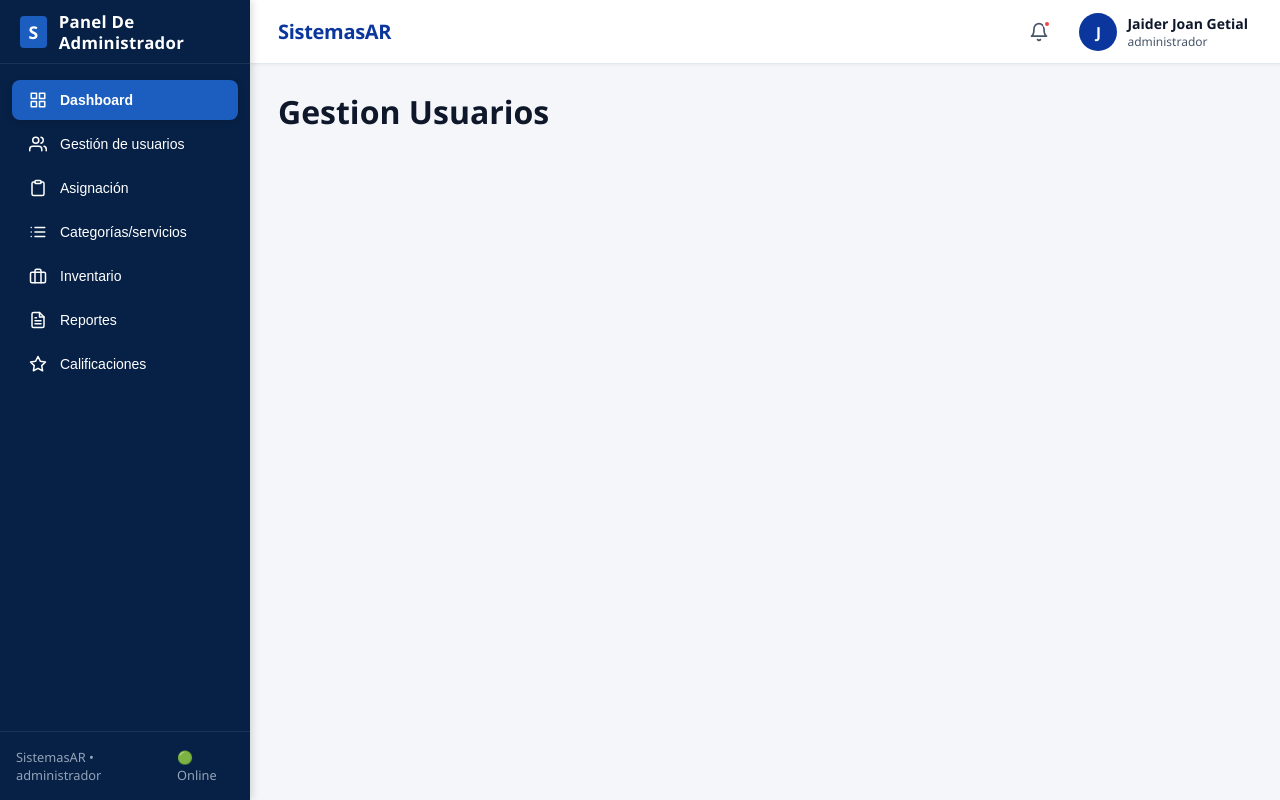
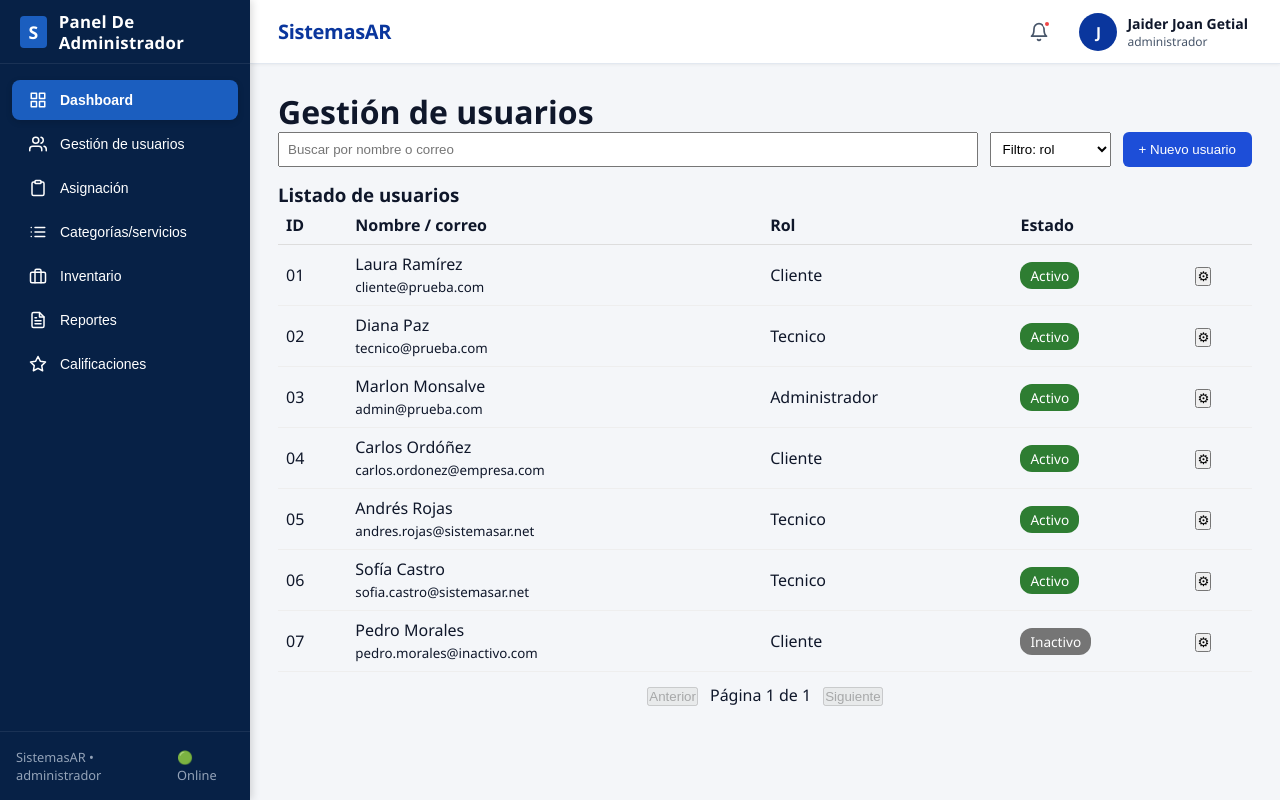
Before and after one commit to TeylorkYT/Web-Page-SistemasAR, a React (Vite) app in the folder frontend/: page /admin/usuarios in a window 1280 px wide. Built offline with nearby package versions, Linux system fonts and the light colour scheme.

Commit message:
Vista 15: gestión de usuarios con usuariosService falso

```diff
--- a/frontend/src/pages/admin/GestionUsuarios.jsx
+++ b/frontend/src/pages/admin/GestionUsuarios.jsx
@@ -1,9 +1,222 @@
+import { useEffect, useState } from "react";
 import Layout from "../../components/Layout";
+import Tabla from "../../components/Tabla";
+import EstadoBadge from "../../components/EstadoBadge";
+import { listarUsuarios } from "../../services/usuariosService";
+
+const POR_PAGINA = 10;
+const formVacio = {
+  rol: "Cliente",
+  nombre: "",
+  apellido: "",
+  correo_electronico: "",
+  contrasena: "",
+  estado: "Activo",
+};
+
+const overlay = {
+  position: "fixed", inset: 0, background: "rgba(0,0,0,0.4)",
+  display: "flex", alignItems: "center", justifyContent: "center",
+};
+const modal = { background: "white", padding: "24px", borderRadius: "12px", width: "380px" };
+const campo = { display: "block", width: "100%", padding: "8px", marginBottom: "12px", boxSizing: "border-box" };
+const botonAzul = { padding: "8px 16px", background: "#1d4ed8", color: "white", border: "none", borderRadius: "6px" };
 
 export default function GestionUsuarios() {
+  const [usuarios, setUsuarios] = useState([]);
+  const [busqueda, setBusqueda] = useState("");
+  const [filtroRol, setFiltroRol] = useState("todos");
+  const [pagina, setPagina] = useState(1);
+  const [form, setForm] = useState(null);
+  const [error, setError] = useState("");
+  const [mensaje, setMensaje] = useState("");
+
+  useEffect(() => {
+    listarUsuarios().then(setUsuarios);
+  }, []);
+
+  const filtrados = usuarios.filter((u) => {
+    const texto = `${u.nombre} ${u.apellido} ${u.correo_electronico}`.toLowerCase();
+    return texto.includes(busqueda.toLowerCase()) && (filtroRol === "todos" || u.rol === filtroRol);
+  });
+  const totalPaginas = Math.max(1, Math.ceil(filtrados.length / POR_PAGINA));
+  const paginaActual = Math.min(pagina, totalPaginas);
+  const visibles = filtrados.slice((paginaActual - 1) * POR_PAGINA, paginaActual * POR_PAGINA);
+
+  function abrirNuevo() {
+    setForm(formVacio);
+    setError("");
+  }
+
+  function abrirEditar(u) {
+    setForm({ ...u, contrasena: "" });
+    setError("");
+  }
+
+  function cerrar() {
+    setForm(null);
+    setError("");
+  }
+
+  function guardar(e) {
+    e.preventDefault();
+    const esNuevo = !form.id_usuario;
+
+    if (!form.nombre.trim() || !form.apellido.trim() || !form.correo_electronico.trim()) {
+      setError("Nombre, apellido y correo son obligatorios");
+      return;
+    }
+    if (esNuevo && !form.contrasena.trim()) {
+      setError("La contraseña es obligatoria para un usuario nuevo");
+      return;
+    }
+
+    if (esNuevo) {
+      const nuevoId = Math.max(0, ...usuarios.map((u) => u.id_usuario)) + 1;
+      setUsuarios([
+        ...usuarios,
+        { ...form, id_usuario: nuevoId, fecha_registro: new Date().toISOString().slice(0, 10) },
+      ]);
+      setMensaje("Usuario creado correctamente");
+    } else {
+      setUsuarios(
+        usuarios.map((u) =>
+          u.id_usuario === form.id_usuario
+            ? { ...form, contrasena: form.contrasena.trim() ? form.contrasena : u.contrasena }
+            : u
+        )
+      );
+      setMensaje("Usuario actualizado correctamente");
+    }
+    cerrar();
+  }
+
+  const columnas = [
+    { titulo: "ID", campo: "id_usuario", render: (u) => String(u.id_usuario).padStart(2, "0") },
+    {
+      titulo: "Nombre / correo",
+      campo: "nombre",
+      render: (u) => (
+        <>
+          {u.nombre} {u.apellido}
+          <br />
+          <small>{u.correo_electronico}</small>
+        </>
+      ),
+    },
+    { titulo: "Rol", campo: "rol" },
+    { titulo: "Estado", campo: "estado", render: (u) => <EstadoBadge estado={u.estado} /> },
+    {
+      titulo: "",
+      campo: "acciones",
+      render: (u) => <button onClick={() => abrirEditar(u)} title="Editar">⚙</button>,
+    },
+  ];
+
   return (
     <Layout>
-      <h1>Gestion Usuarios</h1>
+      <h1>Gestión de usuarios</h1>
+
+      <div style={{ display: "flex", gap: "12px", flexWrap: "wrap", marginBottom: "16px" }}>
+        <input
+          placeholder="Buscar por nombre o correo"
+          value={busqueda}
+          onChange={(e) => { setBusqueda(e.target.value); setPagina(1); }}
+          style={{ flex: 1, padding: "8px" }}
+        />
+        <select
+          value={filtroRol}
+          onChange={(e) => { setFiltroRol(e.target.value); setPagina(1); }}
+          style={{ padding: "8px" }}
+        >
+          <option value="todos">Filtro: rol</option>
+          <option value="Cliente">Cliente</option>
+          <option value="Tecnico">Técnico</option>
+          <option value="Administrador">Administrador</option>
+        </select>
+        <button onClick={abrirNuevo} style={botonAzul}>+ Nuevo usuario</button>
+      </div>
+
+      {mensaje && <p style={{ color: "#2e7d32" }}>{mensaje}</p>}
+
+      <h3>Listado de usuarios</h3>
+      <Tabla columnas={columnas} filas={visibles} mensajeVacio="No hay usuarios con ese filtro" />
+
+      <div style={{ textAlign: "center", marginTop: "12px" }}>
+        <button disabled={paginaActual === 1} onClick={() => setPagina(paginaActual - 1)}>Anterior</button>
+        <span style={{ margin: "0 12px" }}>Página {paginaActual} de {totalPaginas}</span>
+        <button disabled={paginaActual === totalPaginas} onClick={() => setPagina(paginaActual + 1)}>Siguiente</button>
+      </div>
+
+      {form && (
+        <div style={overlay}>
+          <div style={modal}>
+            <div style={{ display: "flex", justifyContent: "space-between" }}>
+              <h2>{form.id_usuario ? "Editar usuario" : "Nuevo / editar usuario"}</h2>
+              <button onClick={cerrar}>✕</button>
+            </div>
+            <form onSubmit={guardar}>
+              <label>Tipo de usuario</label>
+              <select style={campo} value={form.rol} onChange={(e) => setForm({ ...form, rol: e.target.value })}>
+                <option value="Cliente">Cliente</option>
+                <option value="Tecnico">Técnico</option>
+                <option value="Administrador">Administrador</option>
+              </select>
+
+              <label>Nombre</label>
+              <input style={campo} value={form.nombre} onChange={(e) => setForm({ ...form, nombre: e.target.value })} />
+
+              <label>Apellido</label>
+              <input style={campo} value={form.apellido} onChange={(e) => setForm({ ...form, apellido: e.target.value })} />
+
+              <label>Correo electrónico</label>
+              <input
+                style={campo}
+                value={form.correo_electronico}
+                onChange={(e) => setForm({ ...form, correo_electronico: e.target.value })}
+              />
+
+              <label>Contraseña</label>
+              <input
+                style={campo}
+                type="password"
+                placeholder={form.id_usuario ? "Dejar vacío para no cambiar" : ""}
+                value={form.contrasena}
+                onChange={(e) => setForm({ ...form, contrasena: e.target.value })}
+              />
+
+              <div style={{ marginBottom: "12px" }}>
+                Estado{" "}
+                <label>
+                  <input
+                    type="radio"
+                    name="estado"
+                    checked={form.estado === "Activo"}
+                    onChange={() => setForm({ ...form, estado: "Activo" })}
+                  />{" "}
+                  Activo
+                </label>{" "}
+                <label>
+                  <input
+                    type="radio"
+                    name="estado"
+                    checked={form.estado === "Inactivo"}
+                    onChange={() => setForm({ ...form, estado: "Inactivo" })}
+                  />{" "}
+                  Inactivo
+                </label>
+              </div>
+
+              {error && <p style={{ color: "red" }}>{error}</p>}
+
+              <div style={{ display: "flex", justifyContent: "flex-end", gap: "12px" }}>
+                <button type="button" onClick={cerrar}>Cancelar</button>
+                <button type="submit" style={botonAzul}>Guardar usuario</button>
+              </div>
+            </form>
+          </div>
+        </div>
+      )}
     </Layout>
   );
 }
--- a/frontend/src/services/usuariosService.js
+++ b/frontend/src/services/usuariosService.js
@@ -1,2 +1,5 @@
-// Funciones con datos falsos de este módulo
-export const datosSimulados = [];
+import { usuarios } from "../data/datosFalsos";
+
+export async function listarUsuarios() {
+    return [...usuarios];
+}
```
